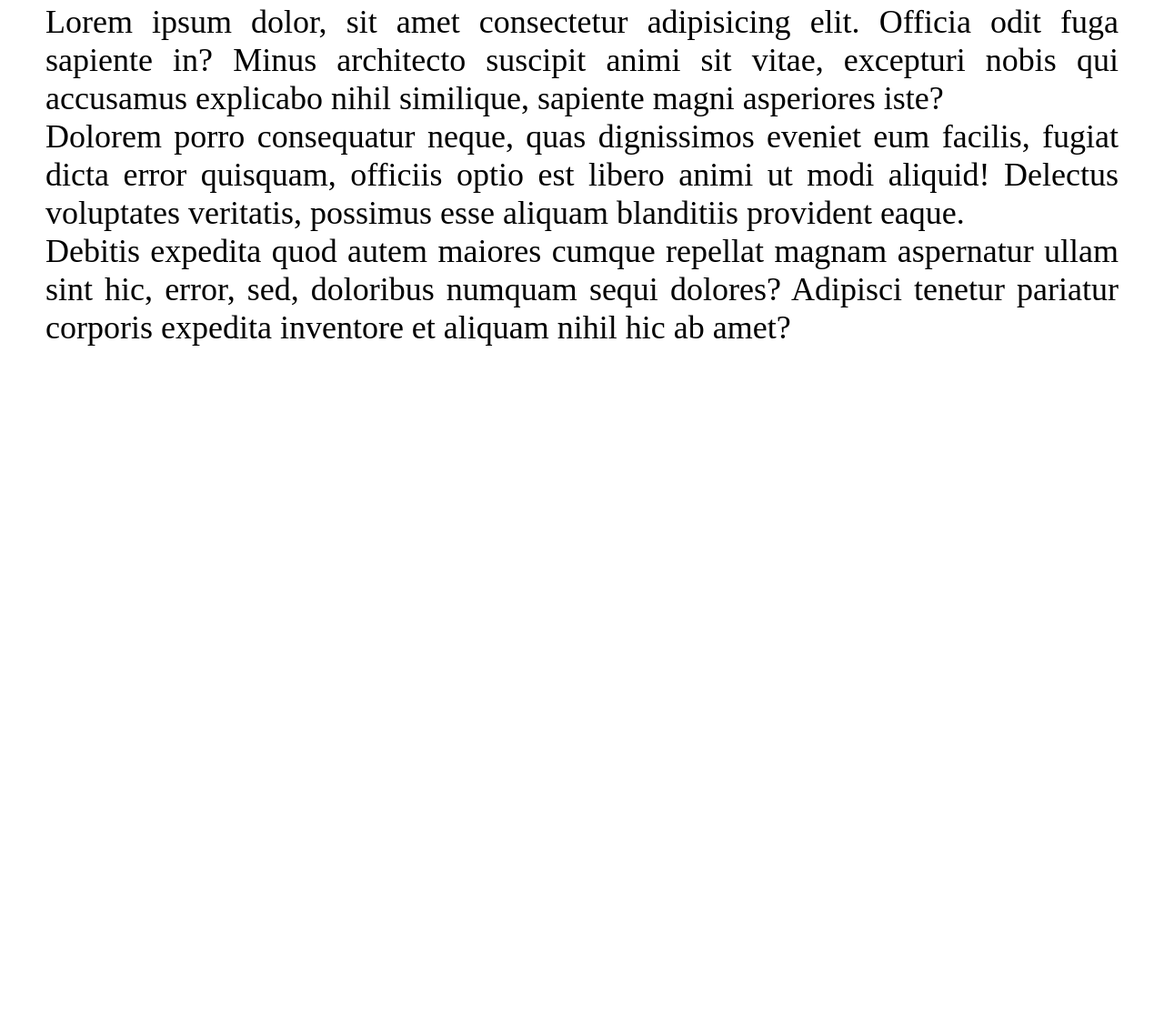
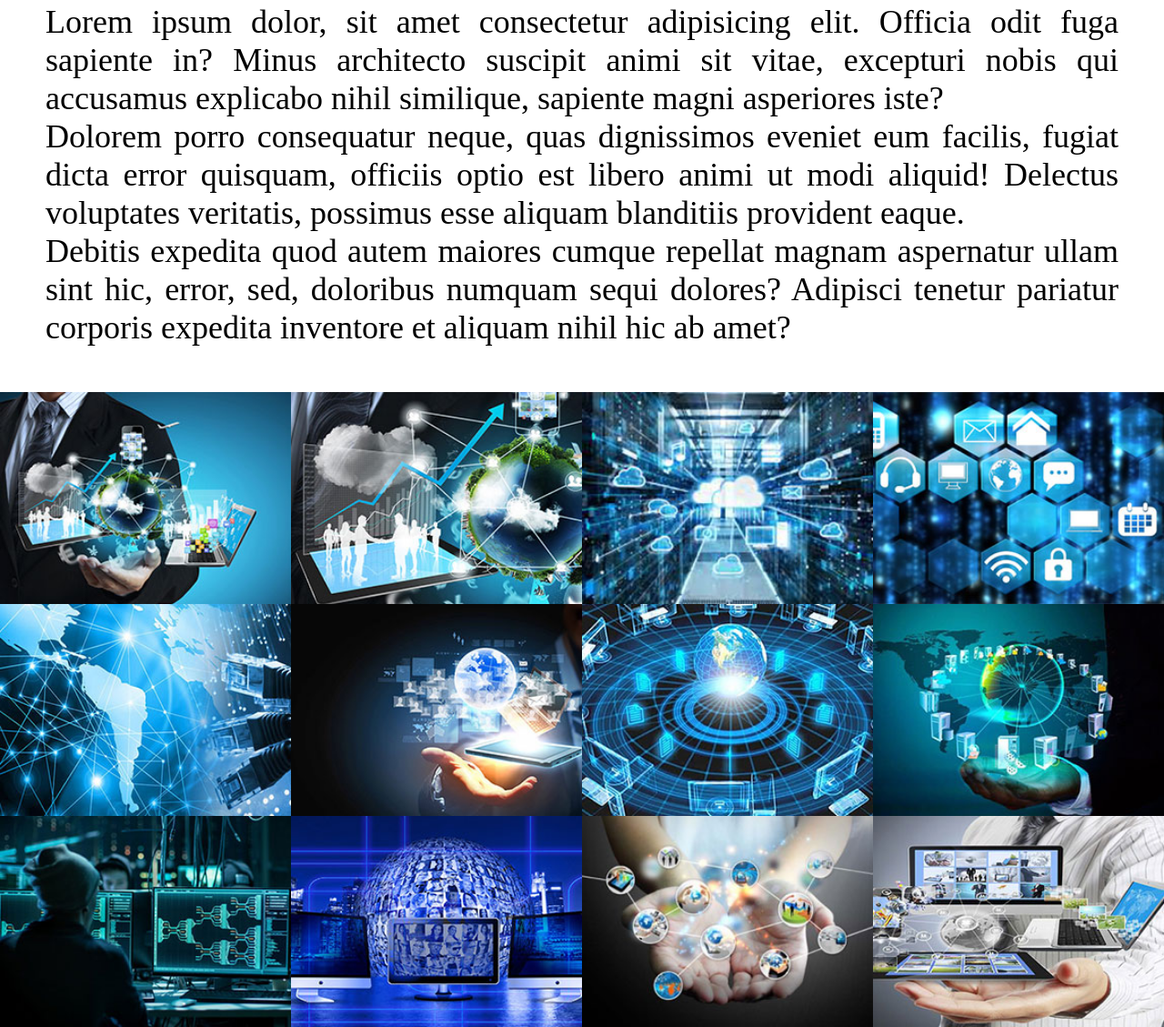
Before and after one commit to heletik/FirstRepository, a plain HTML site: page index.html in a window 1280 px wide. Shown: the part 6274-7403 px from the top of the page at 91% size. Before the commit the page ends 6705 px from the top, so only its background shows below. Drawn offline with Linux system fonts and the light colour scheme.

Commit message:
create gittest

```diff
--- /dev/null
+++ b/css/gittest.css
@@ -0,0 +1,7 @@
+.img_grid{
+    display: grid;
+    grid-template-columns: repeat(4,1fr);
+}
+.img_grid img{
+    width: 100%;
+}
--- a/css/main.css
+++ b/css/main.css
@@ -8,3 +8,4 @@
 @import 'services.css';
 @import 'download.css';
 @import 'footer.css';
+@import 'gittest.css';
--- a/index.html
+++ b/index.html
@@ -423,6 +423,22 @@
             <p>Dolorem porro consequatur neque, quas dignissimos eveniet eum facilis, fugiat dicta error quisquam, officiis optio est libero animi ut modi aliquid! Delectus voluptates veritatis, possimus esse aliquam blanditiis provident eaque.</p>
             <p>Debitis expedita quod autem maiores cumque repellat magnam aspernatur ullam sint hic, error, sed, doloribus numquam sequi dolores? Adipisci tenetur pariatur corporis expedita inventore et aliquam nihil hic ab amet?</p>
         </section>
+
+        <section class="img_grid">
+            <img src="img/img-work-1.jpg" alt="">
+            <img src="img/img-work-2.jpg" alt="">
+            <img src="img/img-work-3.jpg" alt="">
+            <img src="img/img-work-4.jpg" alt="">
+            <img src="img/img-work-5.jpg" alt="">
+            <img src="img/img-work-6.jpg" alt="">
+            <img src="img/img-work-7.jpg" alt="">
+            <img src="img/img-work-8.jpg" alt="">
+            <img src="img/img-work-9.jpg" alt="">
+            <img src="img/img-work-10.jpg" alt="">
+            <img src="img/img-work-11.jpg" alt="">
+            <img src="img/img-work-12.jpg" alt="">
+
+        </section>
     </main>
 
 </body>
```
